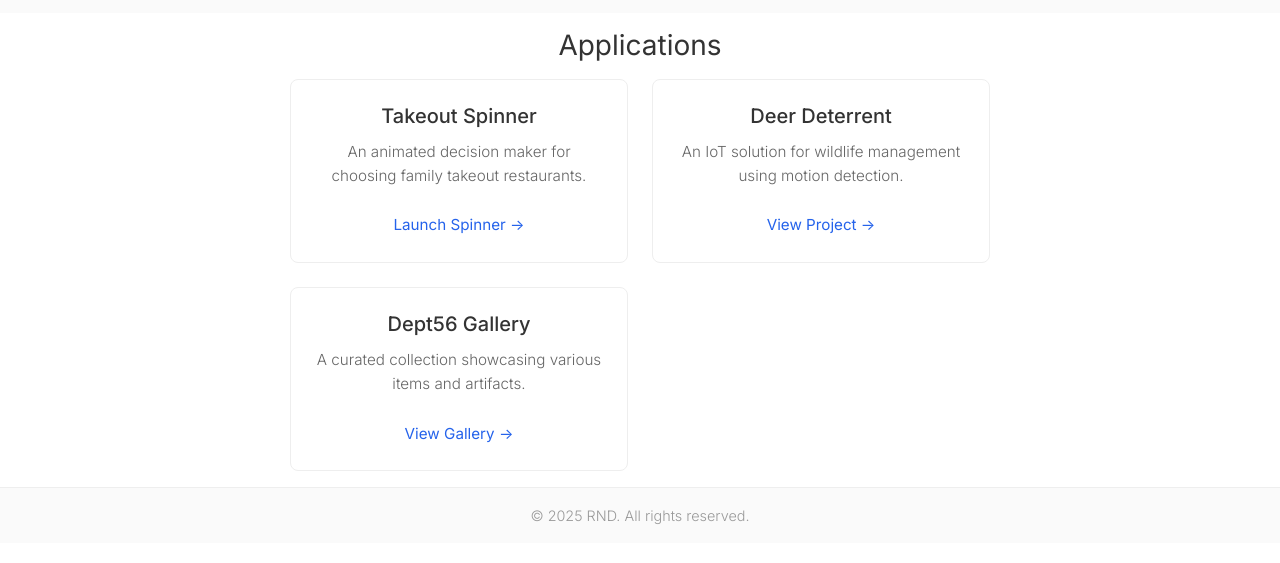
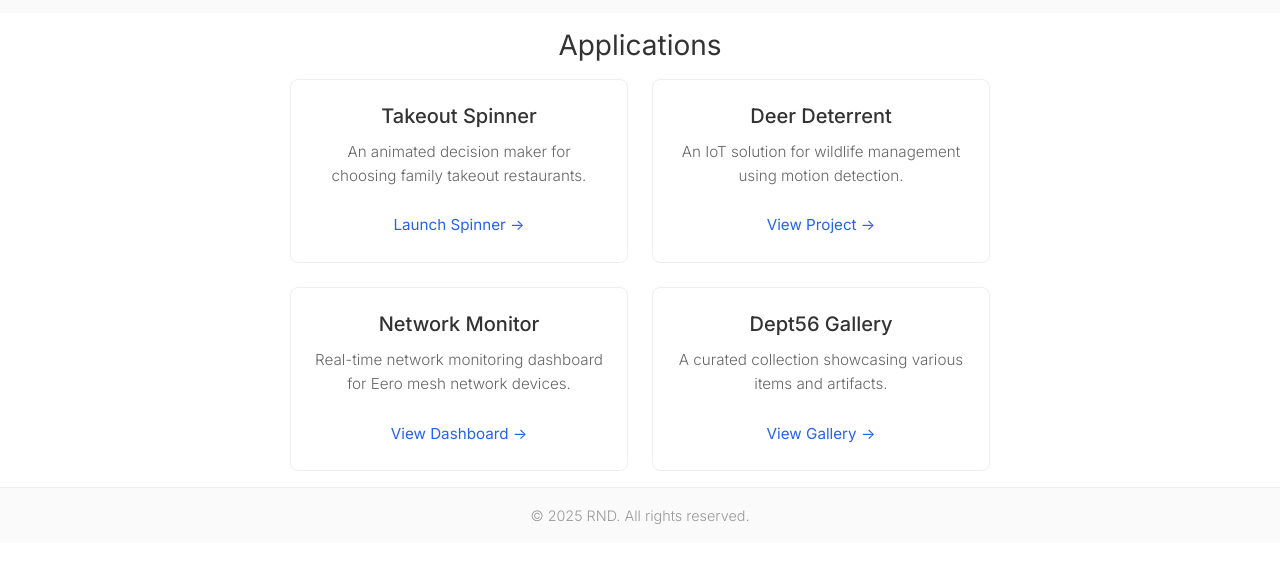
Before and after one commit to rndpig/rndpig-landing, a website: page index.html in a window 1280 px wide. Shown: the part 167-730 px from the top of the page. Drawn offline with Linux system fonts and the light colour scheme.

Commit message:
Add Network Monitor app card

```diff
--- a/index.html
+++ b/index.html
@@ -59,6 +59,14 @@
                         </div>
                     </a>
 
+                    <a href="https://network.rndpig.com" class="project-card-link">
+                        <div class="project-card">
+                            <h3>Network Monitor</h3>
+                            <p>Real-time network monitoring dashboard for Eero mesh network devices.</p>
+                            <span class="project-link">View Dashboard →</span>
+                        </div>
+                    </a>
+
                     <a href="https://dept56.rndpig.com" class="project-card-link">
                         <div class="project-card">
                             <h3>Dept56 Gallery</h3>
```
